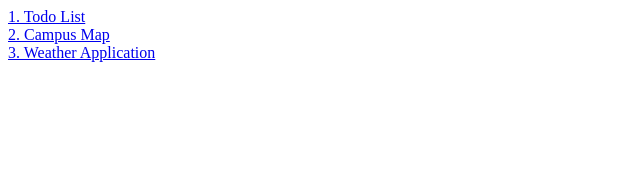
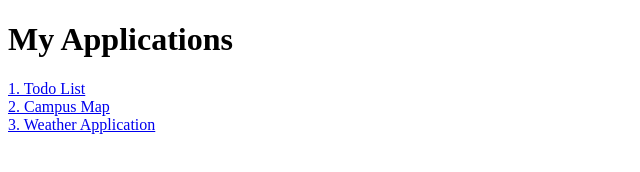
Before and after one commit to Chadrizon/it24a, a plain HTML site: page index.html in a window 1280 px wide. Shown: the whole page, without its empty margins (0-640 px from the left). Drawn offline with Linux system fonts and the light colour scheme.

Commit message:
Added index.html

```diff
--- a/index.html
+++ b/index.html
@@ -3,13 +3,17 @@
 <head>
     <meta charset="UTF-8">
     <meta name="viewport" content="width=device-width, initial-scale=1.0">
-    <title>weather app</title>
+    <title>My Applications</title>
 </head>
 <body>
-<a href="todolist.html">1. Todo List</a>
-<br>
-<a href="campus-map.html">2. Campus Map</a>
-<br>
-<a href="weather-app.html">3. Weather Application</a>
+    <h1>My Applications</h1>
+
+    <a href="todolist.html">1. Todo List</a>
+    <br>
+
+    <a href="campus-map.html">2. Campus Map</a>
+    <br>
+
+    <a href="weather-app.html">3. Weather Application</a>
 </body>
 </html>
```
